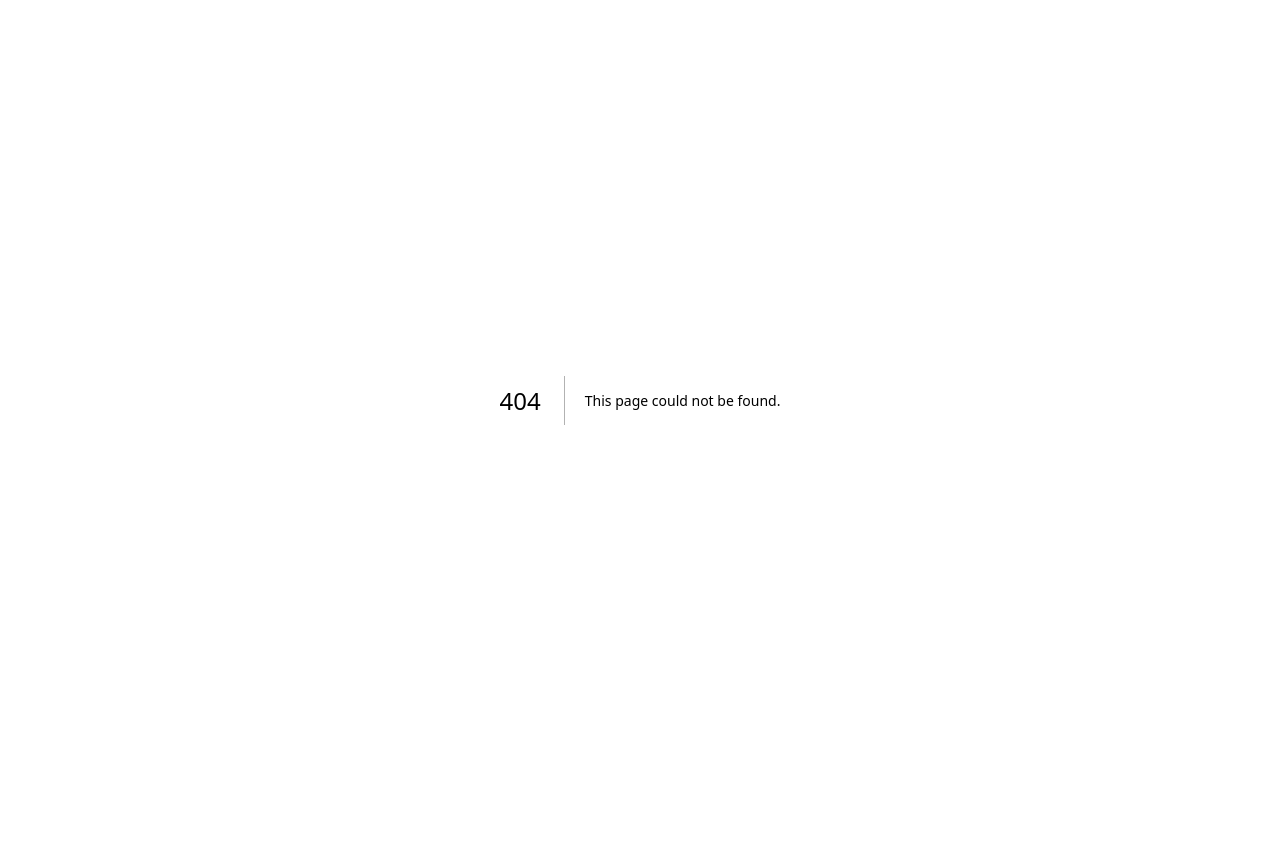
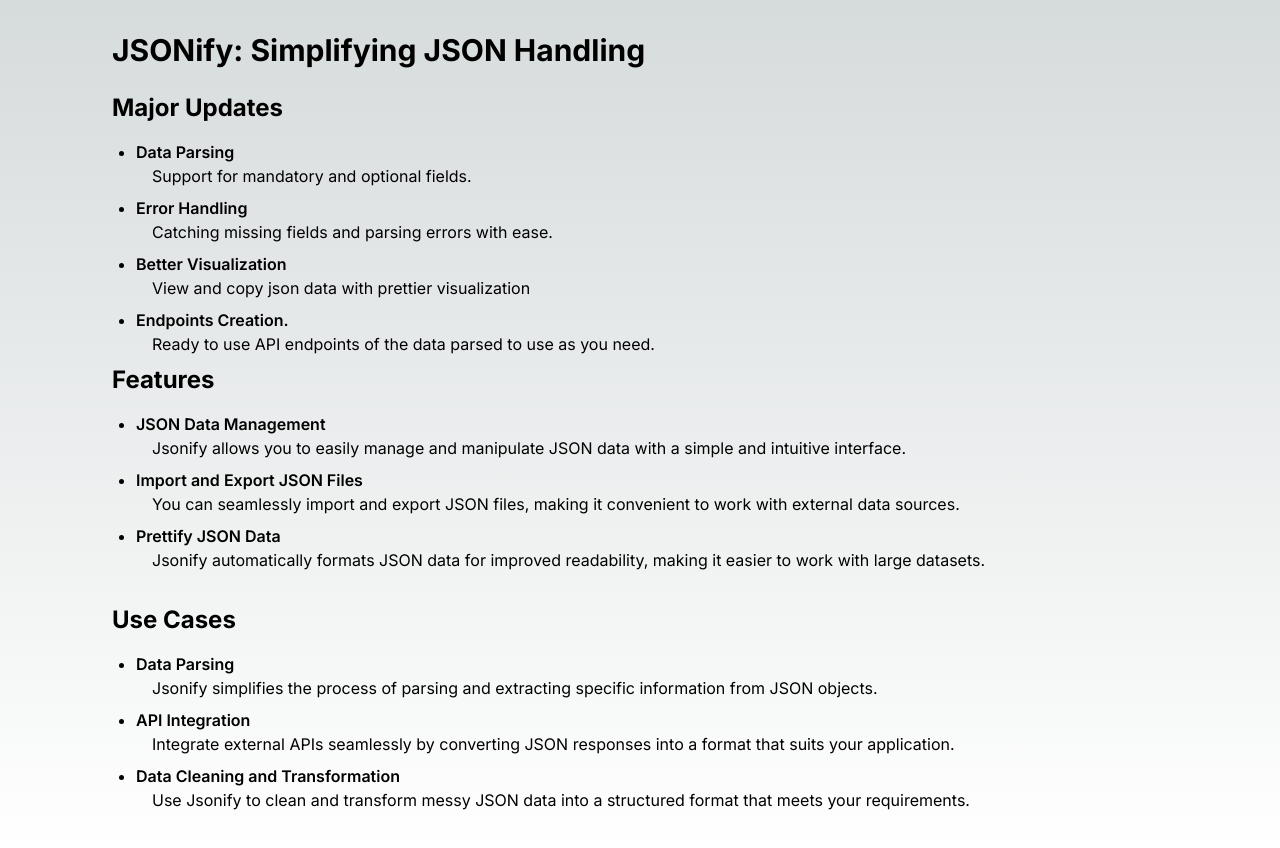
Before and after one commit to k8pai/financepeer, a Next.js app: page /features in a window 1280 px wide. Before the commit this address had no page. Shown: the top 848 px of the page. Before the commit the page ends 800 px from the top, so only its background shows below. Built offline with nearby package versions, Linux system fonts and the light colour scheme.

Commit message:
Updated /saved route to catch all JsonRecord datas with dynamic routes

```diff
--- /dev/null
+++ b/app/features/page.tsx
@@ -0,0 +1,120 @@
+import React from 'react';
+
+const HowToComponent = () => {
+	return (
+		<div className="mx-5 sm:mx-20 p-8 flex-grow">
+			<h1 className="text-3xl font-bold mb-6">
+				JSONify: Simplifying JSON Handling
+			</h1>
+
+			<section>
+				<h2 className="text-2xl font-bold mb-4">Major Updates</h2>
+				<ul className="list-disc pl-6">
+					<li className="mb-2">
+						<span className="font-semibold">Data Parsing</span>
+						<p className="ml-4">
+							Support for mandatory and optional fields.
+						</p>
+					</li>
+
+					<li className="mb-2">
+						<span className="font-semibold">Error Handling</span>
+						<p className="ml-4">
+							Catching missing fields and parsing errors with
+							ease.
+						</p>
+					</li>
+
+					<li className="mb-2">
+						<span className="font-semibold">
+							Better Visualization
+						</span>
+						<p className="ml-4">
+							View and copy json data with prettier visualization
+						</p>
+					</li>
+
+					<li className="mb-2">
+						<span className="font-semibold">
+							Endpoints Creation.
+						</span>
+						<p className="ml-4">
+							Ready to use API endpoints of the data parsed to use
+							as you need.
+						</p>
+					</li>
+				</ul>
+			</section>
+
+			<section className="mb-8">
+				<h2 className="text-2xl font-bold mb-4">Features</h2>
+				<ul className="list-disc pl-6">
+					<li className="mb-2">
+						<span className="font-semibold">
+							JSON Data Management
+						</span>
+						<p className="ml-4">
+							Jsonify allows you to easily manage and manipulate
+							JSON data with a simple and intuitive interface.
+						</p>
+					</li>
+					<li className="mb-2">
+						<span className="font-semibold">
+							Import and Export JSON Files
+						</span>
+						<p className="ml-4">
+							You can seamlessly import and export JSON files,
+							making it convenient to work with external data
+							sources.
+						</p>
+					</li>
+					<li className="mb-2">
+						<span className="font-semibold">
+							Prettify JSON Data
+						</span>
+						<p className="ml-4">
+							Jsonify automatically formats JSON data for improved
+							readability, making it easier to work with large
+							datasets.
+						</p>
+					</li>
+					{/* Add more features as needed */}
+				</ul>
+			</section>
+
+			<section>
+				<h2 className="text-2xl font-bold mb-4">Use Cases</h2>
+				<ul className="list-disc pl-6">
+					<li className="mb-2">
+						<span className="font-semibold">Data Parsing</span>
+						<p className="ml-4">
+							Jsonify simplifies the process of parsing and
+							extracting specific information from JSON objects.
+						</p>
+					</li>
+					<li className="mb-2">
+						<span className="font-semibold">API Integration</span>
+						<p className="ml-4">
+							Integrate external APIs seamlessly by converting
+							JSON responses into a format that suits your
+							application.
+						</p>
+					</li>
+					<li className="mb-2">
+						<span className="font-semibold">
+							Data Cleaning and Transformation
+						</span>
+						<p className="ml-4">
+							Use Jsonify to clean and transform messy JSON data
+							into a structured format that meets your
+							requirements.
+						</p>
+					</li>
+					{/* Add more use cases as needed */}
+				</ul>
+			</section>
+		</div>
+	);
+};
+
+export default HowToComponent;
--- /dev/null
+++ b/app/saved/[slug]/[id]/json/CopyButton.tsx
@@ -0,0 +1,23 @@
+'use client';
+
+import React, { useState } from 'react';
+
+const CopyButton = ({ data }: { data: string }) => {
+	const [state, setState] = useState(false);
+
+	const handleClick = () => {
+		setState(true);
+		navigator.clipboard.writeText(data);
+		setTimeout(() => {
+			setState(false);
+		}, 1000);
+	};
+
+	return (
+		<button onClick={handleClick} disabled={state}>
+			{state ? 'Copied!' : 'Copy to Clipboard'}
+		</button>
+	);
+};
+
+export default CopyButton;
--- /dev/null
+++ b/app/saved/[slug]/[id]/json/page.tsx
@@ -0,0 +1,28 @@
+import { getJsonRecords, getJsonRecordsById } from '@/lib/database';
+import React from 'react';
+import CopyButton from './CopyButton';
+import Link from 'next/link';
+
+const page = async ({ params }: { params: { slug: string; id: string } }) => {
+	const { data, error } = await getJsonRecordsById(params.slug, params.id);
+
+	const { Uid, fileId, ...jsonData } = data!;
+	return (
+		<div className="flex-grow  p-10 ">
+			{error ? <>{error}</> : null}
+			<div className="flex justify-between items-center mb-4">
+				<Link href={`/api/saved/${params.slug}/${params.id}`}>
+					Get API route
+				</Link>
+				<CopyButton data={JSON.stringify(jsonData, null, 4)} />
+			</div>
+			<div className="shadow-md bg-zinc-950 rounded-md p-4 overflow-hidden">
+				<pre className="whitespace-pre-wrap">
+					{JSON.stringify(jsonData, null, 4)}
+				</pre>
+			</div>
+		</div>
+	);
+};
+
+export default page;
--- /dev/null
+++ b/app/saved/[slug]/[id]/page.tsx
@@ -0,0 +1,44 @@
+import { getJsonRecords, getJsonRecordsById } from '@/lib/database';
+import Link from 'next/link';
+import React from 'react';
+
+const page = async ({ params }: { params: { slug: string; id: string } }) => {
+	const { data, error } = await getJsonRecordsById(params.slug, params.id);
+
+	const { Uid, fileId, ...jsonData } = data!;
+	return (
+		<div className="flex-grow  p-10 ">
+			{error ? <>{error}</> : null}
+
+			<div className="mx-20">
+				<div className="flex justify-between items-baseline my-4">
+					<h1 className="font-bold text-3xl">
+						Data in well structured format.
+					</h1>
+					<Link
+						href={`/saved/${params.slug}/${params.id}/json`}
+						className="text-sm"
+					>
+						view json data
+					</Link>
+				</div>
+				{data && (
+					<div className="bg-zinc-900 shadow-md rounded p-8 mb-4">
+						<div key={data.Uid} className="mb-4">
+							<h2 className="text-xl font-bold">{data.title}</h2>
+							<p className="text-zinc-500 mb-2">ID: {data.id}</p>
+							<p className="text-zinc-500 mb-2">
+								User ID: {data.userId}
+							</p>
+							<p className="text-zinc-500 mb-2">
+								Body: {data.body}
+							</p>
+						</div>
+					</div>
+				)}
+			</div>
+		</div>
+	);
+};
+
+export default page;
--- /dev/null
+++ b/app/saved/[slug]/page.tsx
@@ -0,0 +1,35 @@
+import { getJsonRecords } from '@/lib/database';
+import Link from 'next/link';
+import React from 'react';
+
+const page = async ({ params }: { params: { slug: string } }) => {
+	const { data, error } = await getJsonRecords(params.slug);
+
+	return (
+		<div className="flex-grow p-10 ">
+			{error ? <>{error}</> : null}
+
+			<div className="mt-10 flex flex-col items-start justify-start">
+				<h1 className="mx-28 text-3xl font-bold my-10">Saved files.</h1>
+				{data &&
+					data.map((el) => {
+						return (
+							<div
+								key={el.Uid}
+								className="mx-20 shadow-md rounded px-4"
+							>
+								<Link href={`/saved/${params.slug}/${el.id}`}>
+									<h2 className="text-xl font-bold">
+										#{el.id} - {el.title}
+									</h2>
+								</Link>
+								<div className="divider"></div>
+							</div>
+						);
+					})}
+			</div>
+		</div>
+	);
+};
+
+export default page;
--- /dev/null
+++ b/app/saved/page.tsx
@@ -0,0 +1,54 @@
+import GoogleSignInButton from '@/components/GoogleSignInButton';
+import { auth } from '@/lib/auth/config';
+import { getFiles } from '@/lib/database';
+import { Button } from '@nextui-org/react';
+import { signIn } from 'next-auth/react';
+import Link from 'next/link';
+import { redirect } from 'next/navigation';
+import React from 'react';
+
+const page = async () => {
+	const session = await auth();
+
+	if (!session || !session.user) {
+		redirect('/');
+	}
+
+	const { data, error } = await getFiles(session?.user?.email as string);
+
+	return (
+		<div className="flex-grow">
+			{error ? <>{error}</> : null}
+
+			<div className=" mt-10 mx-[200px] flex flex-col items-start justify-start">
+				<h1 className="text-3xl font-bold my-10">Saved files.</h1>
+				{data && data.length <= 0 ? (
+					<span>No Saved Files</span>
+				) : (
+					data &&
+					data.map((el, _) => {
+						return (
+							<div key={el.id} className=" w-full">
+								<div className="tracking-wider my-2 flex space-x-3">
+									<span className="font-semibold ">
+										{_ + 1})
+									</span>
+									<Link
+										href={`/saved/${el.id}`}
+										className="hover:text-blue-500"
+										title={`/saved/${el.id}`}
+									>
+										{el.fileName}
+									</Link>
+								</div>
+								<div className="divider"></div>
+							</div>
+						);
+					})
+				)}
+			</div>
+		</div>
+	);
+};
+
+export default page;
```
